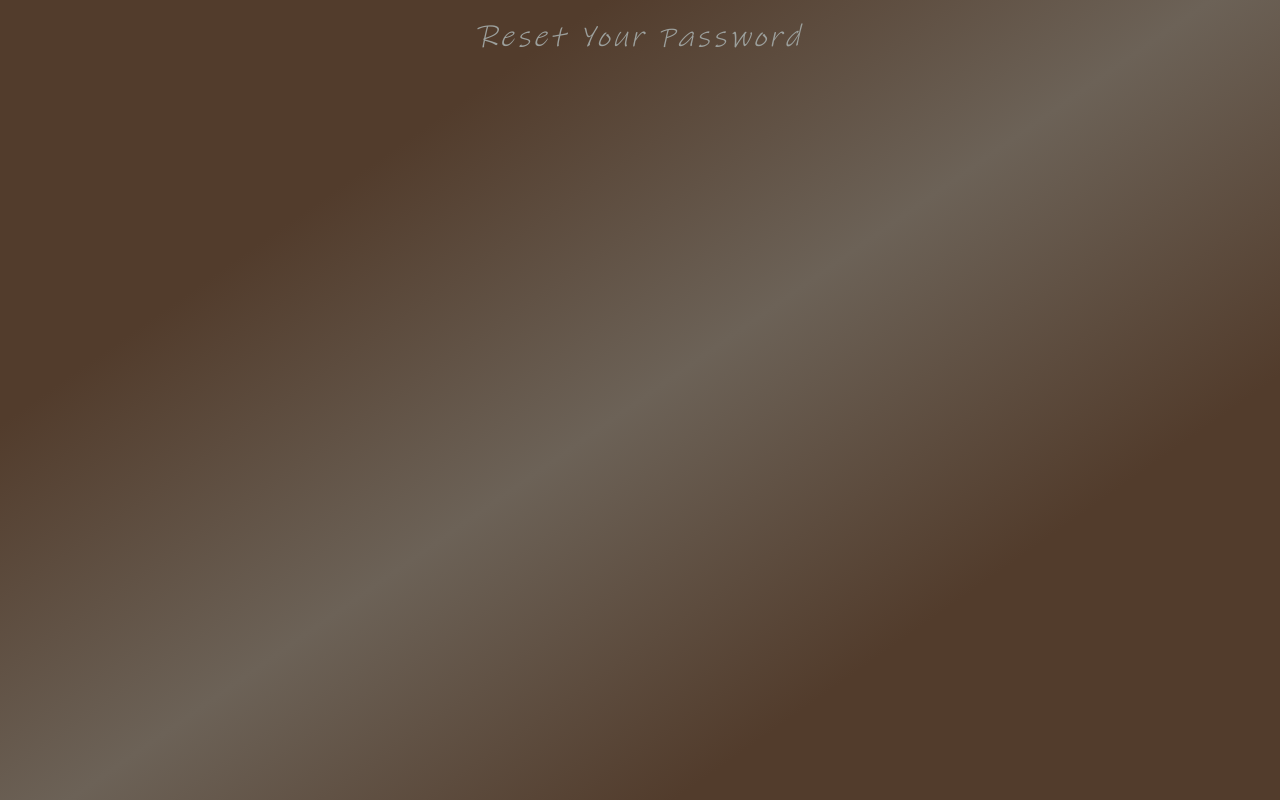
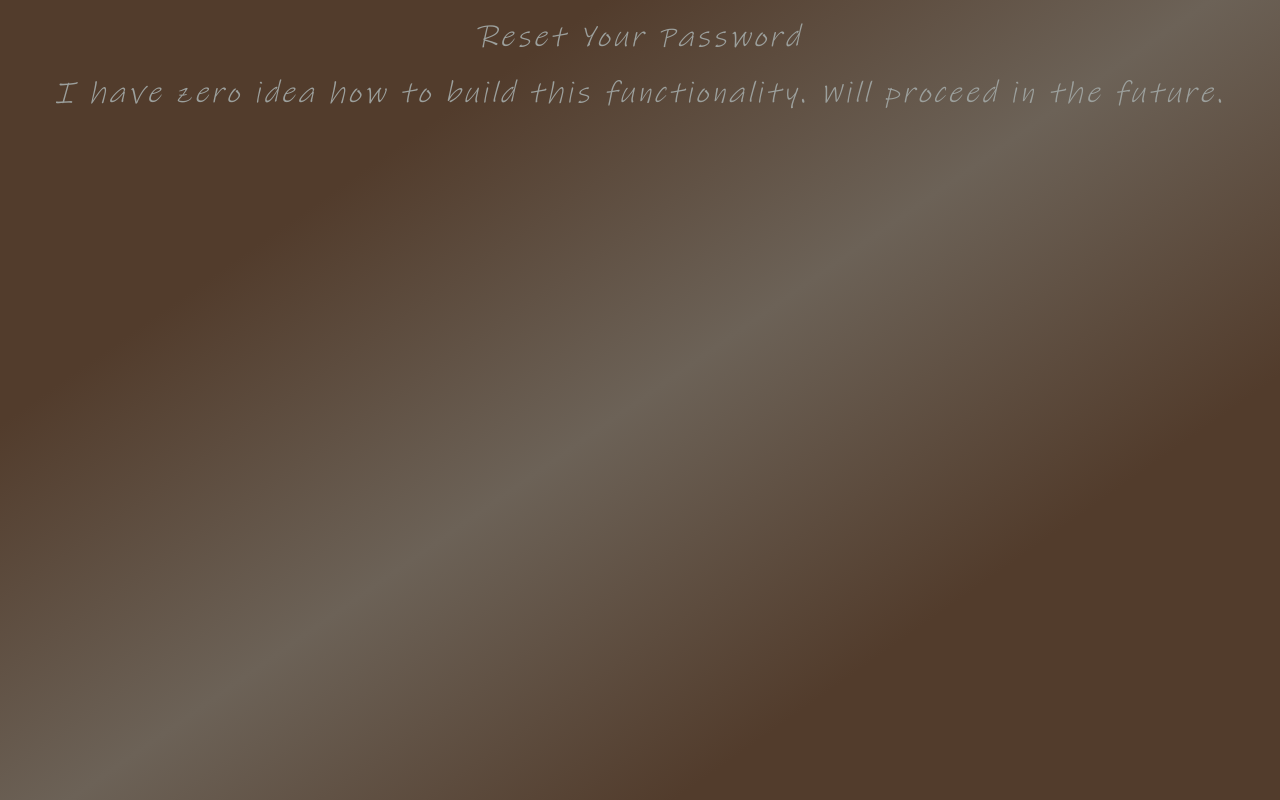
Before and after one commit to mekasu0124/MeksHub, a React (Create React App) app: page /auth/forgot in a window 1280 px wide. Built offline with nearby package versions, Linux system fonts and the light colour scheme.

Commit message:
added title

```diff
--- a/src/pages/auth/forgot.js
+++ b/src/pages/auth/forgot.js
@@ -4,6 +4,7 @@ export default function ForgotPassword() {
   return (
     <div className="flex flex-col w-full min-h-screen">
       <Title props={{ title: "Reset Your Password" }} />
+      <Title props={{ title: "I have zero idea how to build this functionality. Will proceed in the future." }} />
     </div>
   );
 };
```
